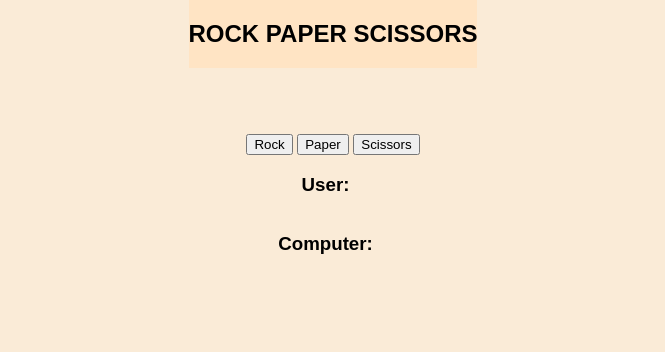
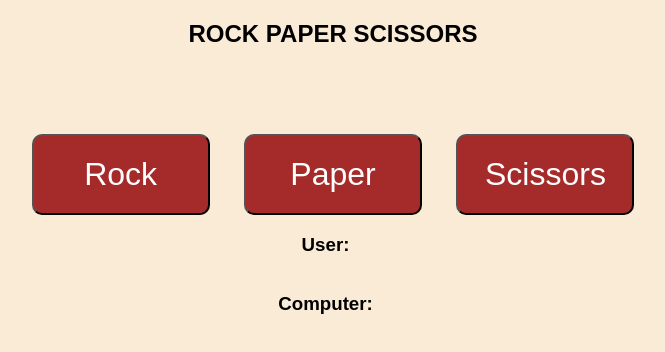
Before and after one commit to jervaters/rock-paper-scissors, a plain HTML site: page index.html in a window 1280 px wide. Shown: the whole page, without its empty margins (307-972 px from the left). Drawn offline with Linux system fonts and the light colour scheme.

Commit message:
updated styles fixed restart bug

```diff
--- a/style.css
+++ b/style.css
@@ -11,7 +11,6 @@ body {
 }
 
 .section-one {
-    background-color: bisque;
     display: flex;
     margin: auto;
     max-width: fit-content;
@@ -38,3 +37,14 @@ p.user-score, p.computer-score {
     font-size: larger;
     font-weight: 600;
 }
+
+button {
+    border-radius: 10px;
+    padding: 20px;
+    font-size: xx-large;
+    background-color: brown;
+    color: white;
+    margin-left: 15px;
+    margin-right: 15px;
+    width: 10ch;
+}
```
